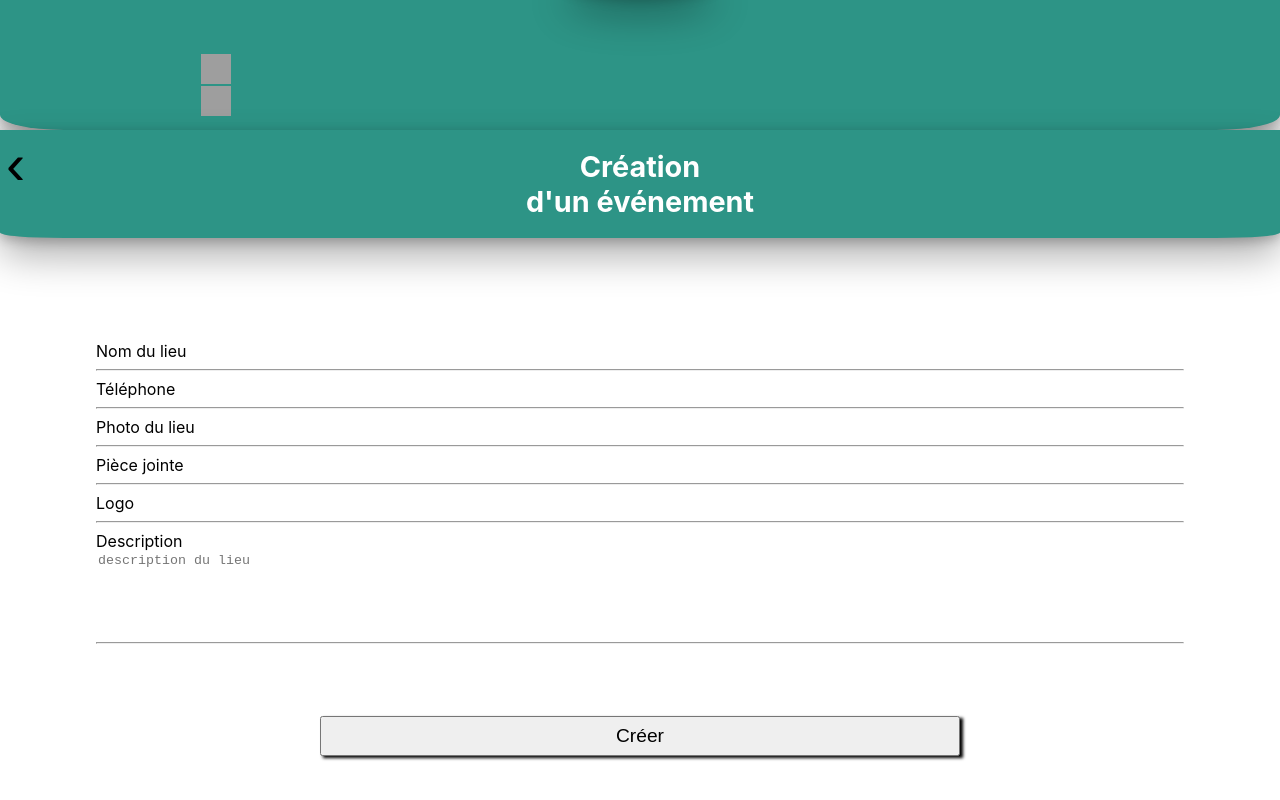
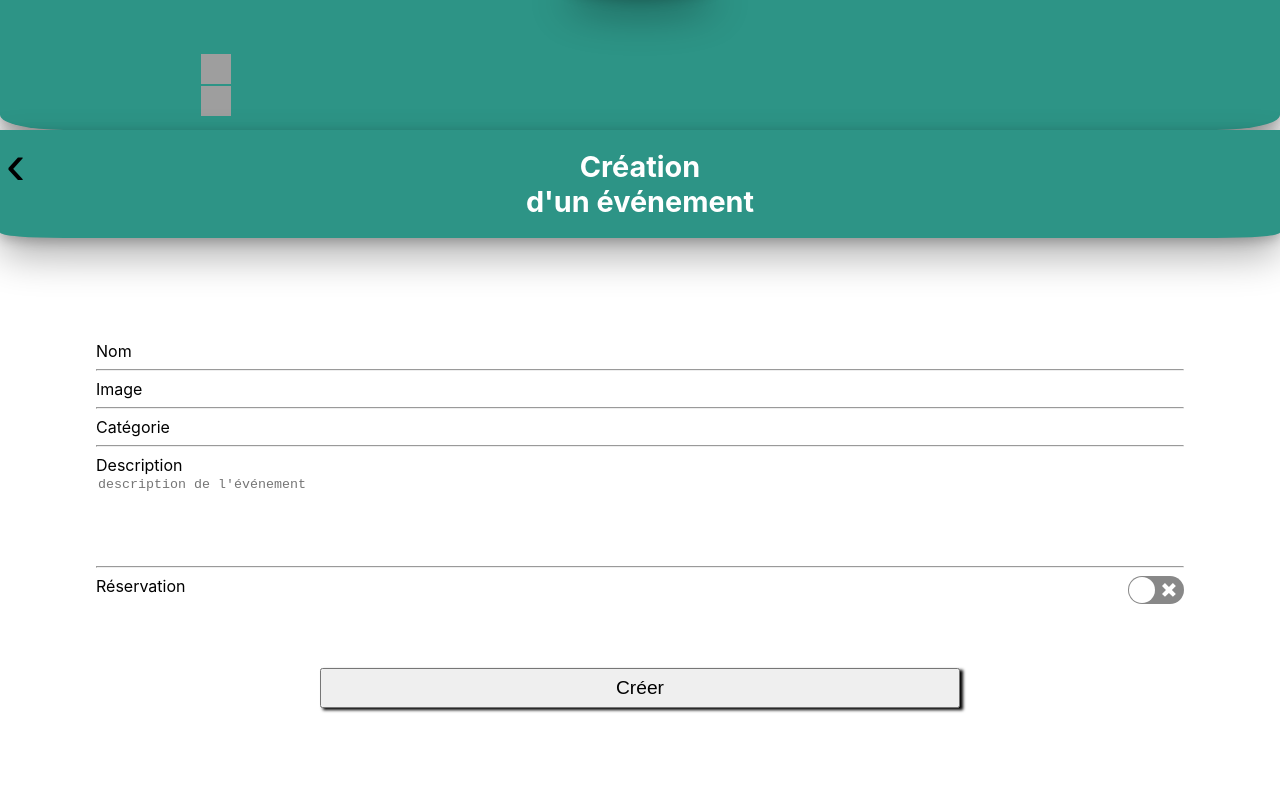
Before and after one commit to WildCodeSchool/reims-0919-js-nytte, a React (Create React App) app in the folder front/: page / in a window 1280 px wide. Shown: the part 2850-3650 px from the top of the page. Built offline with nearby package versions, Linux system fonts and the light colour scheme; no server answers; grey boxes are pictures that could not be loaded.

Commit message:
the form is completed

```diff
--- a/front/package.json
+++ b/front/package.json
@@ -6,7 +6,8 @@
     "axios": "^0.19.0",
     "react": "^16.12.0",
     "react-dom": "^16.12.0",
-    "react-scripts": "3.2.0"
+    "react-scripts": "3.2.0",
+    "react-switch": "^5.0.1"
   },
   "scripts": {
     "start": "react-scripts start",
--- a/front/src/component/FormEvent.js
+++ b/front/src/component/FormEvent.js
@@ -1,4 +1,6 @@
 import React from 'react';
+import Switch from "react-switch";
+import axios from 'axios'
 import './FormEvent.css'
 
 
@@ -6,7 +8,40 @@ class FormEvent extends React.Component {
     constructor(props) {
       super(props);
       this.state = {
+        event: null,
+        picture: null,
+        category: null,
+        description: null,
+        checked: false,
       };
+      this.handleChange = this.handleChange.bind(this);
+      this.handleSubmit = this.handleSubmit.bind(this);
+      this.postFormData = this.postFormData.bind(this);
+    }
+
+    handleChange(checked) {
+      this.setState({ checked });
+    }
+
+    change = e => {
+      this.setState({
+        [e.target.id]: e.target.value
+      })
+    }
+
+    handleSubmit(event) {
+      event.preventDefault()
+    }
+
+    postFormData() {
+      axios.post('http://localhost:8000/api/events', {
+        event: this.state.event,
+        picture: this.state.picture,
+        category: this.state.category,
+        description: this.state.description,
+        isItBookable: this.state.isItBookable
+      })
+      alert("Votre événement a bien été crée !")
     }
 
     render() {
@@ -21,38 +56,67 @@ class FormEvent extends React.Component {
         </div>
         <form>
             <div className="form-example">
-                <label htmlFor="place">Nom du lieu</label>
-                <input type="text" name="place" id="place" required/>
+                <label htmlFor="Event">Nom</label>
+                <input
+                  type="text"
+                  name="event"
+                  id="event"
+                  onChange={this.change}
+                  required
+                />
             </div>
             <hr/>
             <div className="form-example">
-                <label htmlFor="phone">Téléphone</label>
-                <input type="tel" name="phone" id="phone" required/>
+                <label htmlFor="picture">Image</label>
+                <input
+                  type="text"
+                  name="picture"
+                  id="picture"
+                  onChange={this.change}
+                  required
+                />
             </div>
             <hr/>
             <div className="form-example">
-                <label htmlFor="photo">Photo du lieu</label>
-                <input type="text" name="photo" id="photo " required/>
-            </div>
-            <hr/>
-            <div className="form-example">
-                <label htmlFor="attachment">Pièce jointe</label>
-                <input type="text" name="attachment" id="attachment" required/>
-            </div>
-            <hr/>
-            <div className="form-example">
-                <label htmlFor="logo">Logo</label>
-                <input type="text" name="logo" id="logo" required/>
+                <label htmlFor="category">Catégorie</label>
+                <input
+                  type="text"
+                  name="category"
+                  id="category"
+                  onChange={this.change}
+                  required
+                />
             </div>
             <hr/>
             <div className = 'textareaForm'>
                 <label htmlFor="description">Description</label>
-                <textarea className='textareaForm' placeholder='description du lieu' rows='5'/>
+                <textarea
+                  className='textareaForm'
+                  placeholder="description de l'événement"
+                  rows='5'
+                  name="description"
+                  id="description"
+                  onChange={this.change}
+                  required
+                />
             </div>
             <hr/>
+            <div className="form-example">
+                <label htmlFor="booking">Réservation</label>
+                <Switch onChange={this.handleChange} checked={this.state.checked} />
+            </div>
         </form>
-        <button className="createButton">Créer</button>
+        <button
+          className="createButton"
+          onClick={this.postFormData}
+          type='submit'
+          value='Créer'
+        >
+          Créer
+        </button>
       </div>
     );
-    }}
+  }
+}
+
 export default FormEvent;
```
Also changed, not shown: 1 other file (tests, documents, lock files or other folders).
